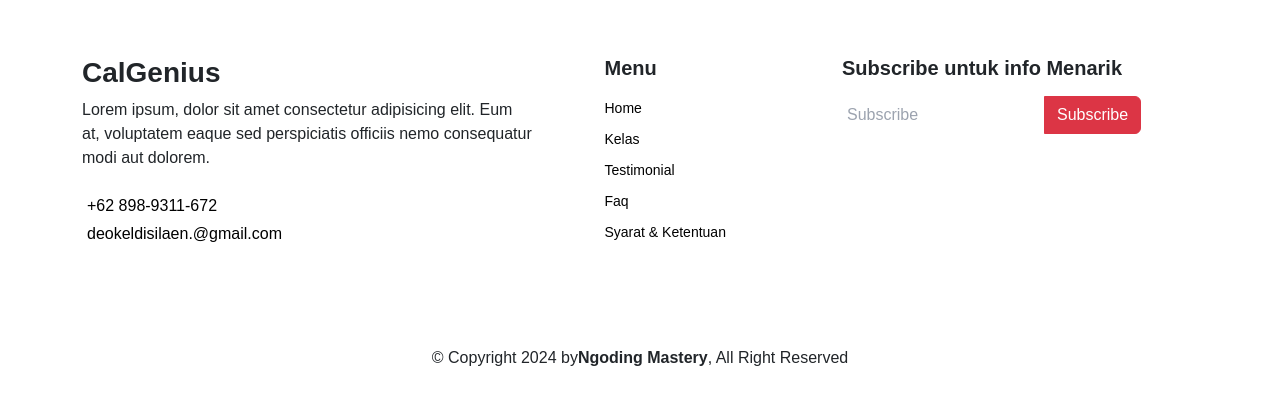
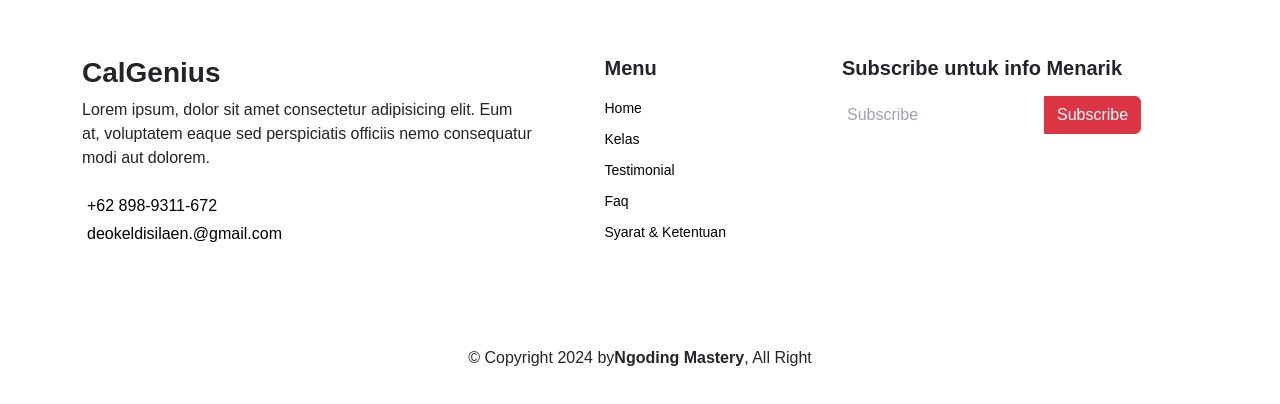
Before and after one commit to Silaenn/calculator, a React (Vite) app in the folder client/: page / in a window 1280 px wide. Shown: the part 1156-1560 px from the top of the page. Built offline with nearby package versions, Linux system fonts and the light colour scheme.

Commit message:
coba commit

```diff
--- a/client/src/components/FooterComponent.tsx
+++ b/client/src/components/FooterComponent.tsx
@@ -66,7 +66,7 @@ const FooterComponent = () => {
             <p className="text-center px-md-0  px-3">
               &copy; Copyright {new Date().getFullYear()} by
               <span className="fw-bold">Ngoding Mastery</span>, All Right
-              Reserved
+              {/* Reserved */}
             </p>
           </Col>
         </Row>
```
